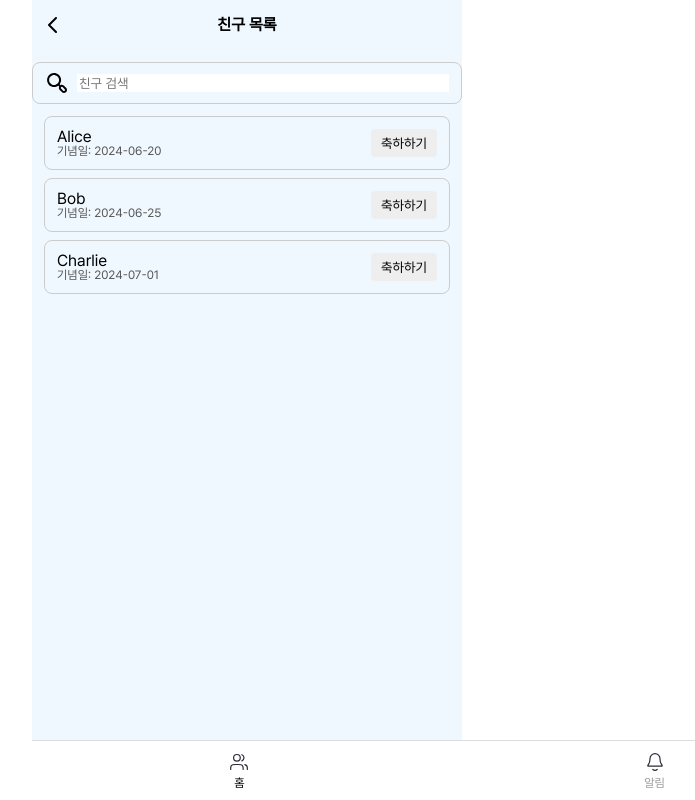
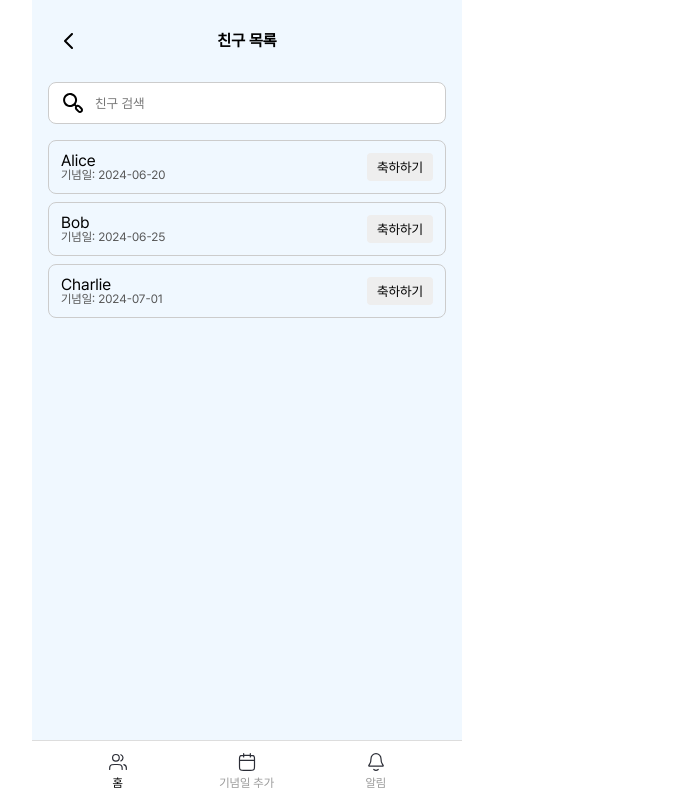
Before and after one commit to dalzzy/SoftwareEngineering-Team18, a React (Vite) app: page /home in a window 1280 px wide. Shown: the whole page, without its empty margins (393-1088 px from the left). Built offline with nearby package versions, Linux system fonts and the light colour scheme.

Commit message:
style: 바텀바 css 수정

```diff
--- a/src/components/BottomBar.jsx
+++ b/src/components/BottomBar.jsx
@@ -1,9 +1,47 @@
 // src/components/common/BottomBar.jsx
 import React from 'react';
 import { useNavigate, useLocation } from 'react-router-dom';
+import styled from 'styled-components';
 import HomeIcon from '@/assets/home.svg?react';
 import BellIcon from '@/assets/bell.svg?react';
 import CalendarIcon from '@/assets/calendar.svg?react';
+
+const BarWrapper = styled.div`
+  position: fixed;
+  left: 50%;
+  bottom: 0;
+  transform: translateX(-50%);
+  width: 100%;
+  max-width: 430px;
+  height: 60px;
+  background-color: #fff;
+  border-top: 1px solid #ddd;
+  z-index: 10;
+  display: flex;
+  justify-content: center;
+`;
+
+const BarInner = styled.div`
+  width: 100%;
+  max-width: 370px;
+  display: flex;
+  justify-content: space-around;
+  align-items: center;
+`;
+
+const TabButton = styled.button`
+  display: flex;
+  flex-direction: column;
+  align-items: center;
+  background: none;
+  border: none;
+  color: ${({ active }) => (active ? '#000' : '#999')};
+`;
+
+const Label = styled.span`
+  font-size: 12px;
+  margin-top: 4px;
+`;
 
 const BottomBar = () => {
   const navigate = useNavigate();
@@ -11,42 +49,25 @@ const BottomBar = () => {
 
   const tabs = [
     { path: '/home', icon: <HomeIcon />, label: '홈' },
+    { path: '/anniversary/add', icon: <CalendarIcon />, label: '기념일 추가' },
     { path: '/upcoming', icon: <BellIcon />, label: '알림' },
-    { path: '/anniversary/add', icon: <CalendarIcon />, label: '기념일 추가' },
   ];
 
   return (
-    <nav
-      style={{
-        display: 'flex',
-        justifyContent: 'space-around',
-        alignItems: 'center',
-        position: 'fixed',
-        bottom: 0,
-        width: '100%',
-        height: '60px',
-        backgroundColor: '#fff',
-        borderTop: '1px solid #ddd',
-      }}
-    >
+    <BarWrapper>
+      <BarInner>
         {tabs.map((tab) => (
-        <button
+          <TabButton
             key={tab.path}
             onClick={() => navigate(tab.path)}
-          style={{
-            display: 'flex',
-            flexDirection: 'column',
-            alignItems: 'center',
-            background: 'none',
-            border: 'none',
-            color: location.pathname === tab.path ? '#000' : '#999',
-          }}
+            active={location.pathname === tab.path}
           >
             {tab.icon}
-          <span style={{ fontSize: '12px', marginTop: '4px' }}>{tab.label}</span>
-        </button>
+            <Label>{tab.label}</Label>
+          </TabButton>
         ))}
-    </nav>
+      </BarInner>
+    </BarWrapper>
   );
 };
 
--- a/src/pages/entry/index.jsx
+++ b/src/pages/entry/index.jsx
@@ -3,7 +3,7 @@ import LogoIcon from '@/assets/logo.svg?react';
 import Button from '@/components/common/Button.jsx';
 import { useNavigate } from 'react-router-dom';
 
-const Wrapper = styled.div`
+export const Wrapper = styled.div`
   min-height: 100vh;
   display: flex;
   flex-direction: column;
--- a/src/pages/home/index.jsx
+++ b/src/pages/home/index.jsx
@@ -1,5 +1,6 @@
 // src/pages/home/index.jsx
 import React, { useState } from 'react';
+import styled from 'styled-components';
 import FriendsItem from '@/components/FriendsItem';
 import Header from '@/components/common/Header';
 import BottomBar from '@/components/BottomBar';
@@ -11,45 +12,57 @@ const mockFriends = [
   { id: 3, name: 'Charlie', anniversary: '2024-07-01' },
 ];
 
+const Wrapper = styled.div`
+  margin: 0 auto;
+  padding: 16px;
+  padding-bottom: 80px;
+  min-height: 100vh;
+`;
+
+const SearchBox = styled.div`
+  display: flex;
+  align-items: center;
+  padding: 8px 12px;
+  margin: 16px 0;
+  border: 1px solid #ccc;
+  border-radius: 8px;
+  background-color: #fff;
+`;
+
+const SearchInput = styled.input`
+  flex: 1;
+  border: none;
+  outline: none;
+  background-color: transparent;
+`;
+
+const ListWrapper = styled.div``;
+
 const Home = () => {
   const [search, setSearch] = useState('');
-
   const filteredFriends = mockFriends.filter((friend) =>
     friend.name.toLowerCase().includes(search.toLowerCase()),
   );
 
   return (
-    <div>
+    <Wrapper>
       <Header title="친구 목록" />
-
-      <div
-        style={{
-          display: 'flex',
-          alignItems: 'center',
-          padding: '8px 12px',
-          marginTop: '12px',
-          border: '1px solid #ccc',
-          borderRadius: '8px',
-        }}
-      >
+      <SearchBox>
         <SearchIcon style={{ marginRight: '8px' }} />
-        <input
+        <SearchInput
           type="text"
           placeholder="친구 검색"
           value={search}
           onChange={(e) => setSearch(e.target.value)}
-          style={{ flex: 1, border: 'none', outline: 'none' }}
         />
-      </div>
-
-      <div style={{ padding: '12px' }}>
+      </SearchBox>
+      <ListWrapper>
         {filteredFriends.map((friend) => (
           <FriendsItem key={friend.id} friend={friend} />
         ))}
-      </div>
-
+      </ListWrapper>
       <BottomBar />
-    </div>
+    </Wrapper>
   );
 };
 
--- a/src/styles/global.styled.js
+++ b/src/styles/global.styled.js
@@ -1,5 +1,6 @@
 import { createGlobalStyle } from 'styled-components';
 import reset from 'styled-reset';
+import styled from 'styled-components';
 
 const GlobalStyles = createGlobalStyle`
 
@@ -39,8 +40,20 @@ const GlobalStyles = createGlobalStyle`
     font-style: normal;
   }
 
+`;
 
-
+const BarWrapper = styled.div`
+  position: fixed;
+  left: 0;
+  right: 0;
+  bottom: 0;
+  width: 100%;
+  height: 60px;
+  background: #fff;
+  border-top: 1px solid #ddd;
+  z-index: 10;
+  display: flex;
+  justify-content: center;
 `;
 
 export default GlobalStyles;
```
Lines whose indentation alone changed are shown as unchanged.
